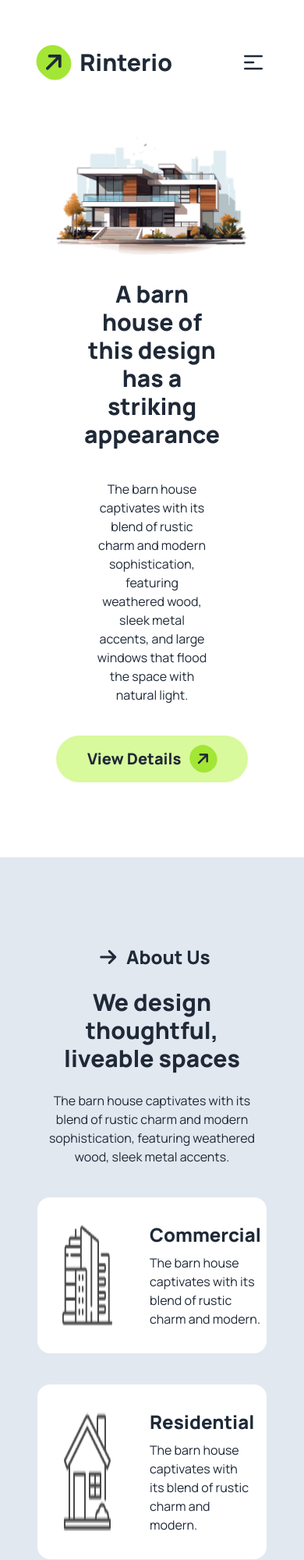
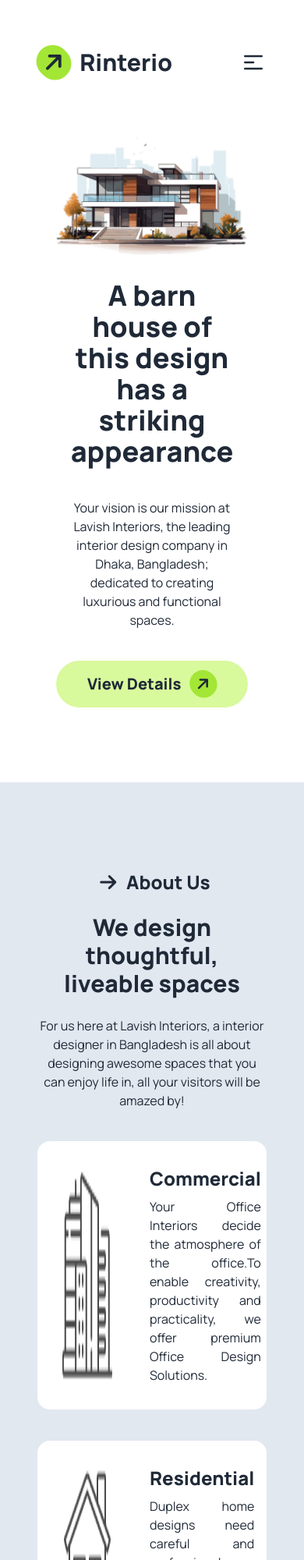
Before and after one commit to MdFoysal2024/Rinterio-Design, a plain HTML site: page index.html in a window 390 px wide. Shown: the top 2000 px of the page at 78% size. Drawn offline with nearby package versions, Linux system fonts and the light colour scheme.

Commit message:
Relevant text has been added to the project

```diff
--- a/index.html
+++ b/index.html
@@ -60,7 +60,6 @@
                     </div>
                 </div>
 
-
                 <div class="navbar-center text-center  mx-32 hidden lg:flex">
                     <ul class="menu menu-horizontal text-lg mr-8  px-">
                         <li><a class=" mr-2 font-bold">Home</a></li>
@@ -70,6 +69,7 @@
                         <li><a class=" mr-2 hover:font-extrabold">Contact Us</a></li>
                     </ul>
                 </div>
+
                 <div class="navbar-end hidden lg:flex gap-2">
 
                     <i class="fa-solid p-3 border-2 rounded-full fa-magnifying-glass mr-6 cursor-pointer"></i>
@@ -81,16 +81,17 @@
             </div>
         </nav>
 
+
         <!-- Banner Section Start Here -->
+
         <section class="mt-16 px-12">
             <div class=" flex flex-col items-center justify-center  space-y-8">
                 <img src="images/banner.png" alt="">
-                <h2 class="text-center font-black px-12 text-3xl lg:text-7xl">A barn house of this design has a striking
+                <h2 class="text-center font-black px-12 text-4xl lg:text-7xl">A barn house of this design has a striking
                     appearance</h2>
-                <p class=" text-center py-2 px-12 lg:px-64">The barn house captivates with its blend of rustic charm and
-                    modern
-                    sophistication, featuring weathered wood, sleek metal accents, and large windows that flood the
-                    space with natural light.</p>
+                <p class=" text-center py-2 px-4 lg:px-64">Your vision is our mission at Lavish Interiors, the leading
+                    interior design company in Dhaka, Bangladesh; dedicated to creating luxurious and functional spaces.
+                </p>
                 <button class=" py-3 font-black  text-xl px-6 w-full lg:w-[20%] rounded-full bg-lime-200 ">View Details
                     <i class="fa-solid ml-2 bg-lime-400  p-2 rounded-full -rotate-45 fa-arrow-right"></i></button>
             </div>
@@ -98,6 +99,7 @@
         </section>
 
     </header>
+
 
 
     <main class=" lg:px-0">
@@ -117,65 +119,72 @@
                                     class="fa-solid mx-2  rounded-full  fa-arrow-right"></i> About Us</a>
                             <h2 class=" text-3xl lg:text-5xl font-extrabold">We design thoughtful, <br> liveable spaces
                             </h2>
-                            <p class="lg:pr-24">The barn house captivates with its blend of rustic charm and
-                                modern sophistication, featuring weathered wood, sleek metal accents.</p>
+                            <p class="lg:pr-24">For us here at Lavish Interiors, a interior designer in Bangladesh is
+                                all about designing awesome spaces that you can enjoy life in, all your visitors will be
+                                amazed by!</p>
                         </div>
                         <div class="flex gap-12 bg-white p-8 w-full lg:w-[70%] rounded-2xl">
                             <img src="images/commercial.png" alt="">
                             <div>
                                 <h3 class="text-2xl font-extrabold pb-2">Commercial</h3>
-                                <p>The barn house captivates with its blend of rustic charm and modern.</p>
+                                <p class="text-justify">Your Office Interiors decide the atmosphere of the office.To
+                                    enable creativity, productivity and practicality, we offer premium Office Design
+                                    Solutions.</p>
                             </div>
                         </div>
                         <div class="flex gap-12 bg-white p-8 w-full lg:w-[70%] rounded-2xl">
                             <img src="images/residential.png" alt="">
                             <div>
                                 <h3 class="text-2xl font-extrabold pb-2">Residential</h3>
-                                <p>The barn house captivates with its blend of rustic charm and modern.</p>
+                                <p class="text-justify">Duplex home designs need careful and professional designing
+                                    solutions which we provide the best out there.</p>
                             </div>
                         </div>
                     </div>
                     <div class="lg:pt-16">
                         <img src="images/Rectangle.png" alt="">
                     </div>
-
-
                 </div>
             </section>
+
 
             <!-- Works Process Section Start Here -->
             <section class="container mx-auto my-24 pt-16 px-12">
                 <div class="text-center">
 
-
-                    <a class=" bg-white px-4 p-2  rounded-full text-xl"><i class="fa-solid pr-2   rounded-full  fa-arrow-right"></i>How
+                    <a class=" bg-white px-4 p-2  rounded-full text-xl"><i
+                            class="fa-solid pr-2   rounded-full  fa-arrow-right"></i>How
                         we works
                     </a>
 
                     <h3 class="text-3xl lg:text-5xl font-extrabold py-8">Our Works Process</h3>
-                    <p class="pb-8 px-">The barn house captivates with its blend of rustic charm and modern
-                        sophistication,
-                        featuring weathered <br> wood, sleek metal accents.</p>
+                    <p class="pb-8 px-4 lg:px-72">We are someone who understands that the goal is to cater to the modern
+                        traveler with a focus on comfort, functionality, and a sense of place that reflects the locale.
+                    </p>
                     <div class="grid grid-cols-1  lg:grid-cols-4 gap-8">
                         <div class="text-left space-y-4  bg-pink-300 rounded-2xl p-12">
                             <img src="images/concept.png" alt="">
                             <h3 class="text-2xl font-bold">Concept</h3>
-                            <p>The barn house captivates with its blend of rustic charm and modern.</p>
+                            <p class="text-justify">A professional designer from our team connects with you to
+                                understand your requirement.</p>
                         </div>
                         <div class="text-left space-y-4  bg-yellow-300 rounded-2xl p-12">
                             <img src="images/flow-chart.png" alt="">
                             <h3 class="text-2xl font-bold">Design Process</h3>
-                            <p>The barn house captivates with its blend of rustic charm and modern.</p>
+                            <p class="text-justify">Together, we will outline a customized interior design solution,
+                                establishing a clear budget.</p>
                         </div>
                         <div class="text-left space-y-4  bg-green-300 rounded-2xl p-12">
                             <img src="images/vision.png" alt="">
                             <h3 class="text-2xl font-bold">Supervision</h3>
-                            <p>The barn house captivates with its blend of rustic charm and modern.</p>
+                            <p class="text-justify">With the project parameters defined, our dedicated team will
+                                seamlessly execute the design plan. </p>
                         </div>
                         <div class="text-left space-y-4 bg-blue-300 rounded-2xl p-12">
                             <img src="images/budget-planning.png" alt="">
                             <h3 class="text-2xl font-bold">Budget Planning</h3>
-                            <p>The barn house captivates with its blend of rustic charm and modern.</p>
+                            <p class="text-justify">Project completion, we extend an invitation for a thorough
+                                inspection. Any desired modifications.</p>
                         </div>
                     </div>
                 </div>
@@ -192,8 +201,9 @@
             </a>
 
             <h3 class=" text-3xl lg:text-5xl font-extrabold py-8">Our Latest Portfolio</h3>
-            <p class="pb-8 px-">The barn house captivates with its blend of rustic charm and modern sophistication,
-                featuring weathered <br> wood, sleek metal accents.</p>
+            <p class="pb-8 px-4 lg:px-64">With Lavish Interiors, you become the part of an experience, gliding through a
+                refined collection of our exclusive Interior Design Projects, through a curated showcase of our
+                impeccable interior design projects crafted for our esteemed clientele in Bangladesh.</p>
 
 
 
@@ -203,8 +213,9 @@
                     <img class="w-full lg:w-[100%]" src="images/img1.png" alt="">
                     <div class="text-left space-y-2">
                         <h3 class="text-2xl font-bold">Commercial</h3>
-                        <p>The barn house captivates with its blend of rustic charm and modern. The barn house
-                            captivates with its blend of rustic charm and modern .</p>
+                        <p class="text-justify">Commercial interior design refers to the interior design and
+                            architecture performed in various types of spaces and commercial environments such as retail
+                            stores, offices, restaurants, etc.</p>
                         <button class=" py-2 font-extrabold  rounded-full  ">View Details <i
                                 class="fa-solid ml-2 bg-lime-400  p-2 rounded-full -rotate-45 fa-arrow-right"></i></button>
                     </div>
@@ -221,9 +232,9 @@
                     class="flex flex-col lg:flex-row items-center lg:col-span-2 border-2 border-gray-300 rounded-2xl p-6 gap-8 ">
                     <img class="w-full lg:w-[180%]" src="images/img4.png" alt="">
                     <div class="text-left space-y-2">
-                        <h3 class="text-2xl font-bold">Commercial</h3>
-                        <p>The barn house captivates with its blend of rustic charm and modern. The barn house
-                            captivates with its blend of rustic charm and modern .</p>
+                        <h3 class="text-2xl font-bold">Residential</h3>
+                        <p class="text-justify">Residential interior design is the art of creating aesthetic and
+                            functional living spaces. Design is the art of creating and functional living spaces.</p>
                         <button class=" py-2 font-extrabold  rounded-full  ">View Details <i
                                 class="fa-solid ml-2 bg-lime-400  p-2 rounded-full -rotate-45 fa-arrow-right"></i></button>
                     </div>
@@ -235,13 +246,13 @@
         </section>
 
 
+
         <!--  Team Section Start Here -->
 
         <section class="container mx-auto my-24 lg:my-44 text-center px-12">
             <h3 class=" text-3xl lg:text-5xl font-extrabold py-4">Our Expert Team</h3>
-            <p class="pb-8 px-">The barn house captivates with its blend of rustic charm and modern sophistication,
-                featuring weathered <br> wood, sleek metal accents.</p>
-
+            <p class="pb-8 px-4 lg:px-72">Unique Interior & Design. is a dynamic full-fledged interior design & fit-out
+                company/firm in Dhaka, Bangladesh established in the year 2015.</p>
 
             <div class="grid grid-cols-1 lg:grid-cols-4 gap-8">
                 <div class="text-left bg-slate-200 p-8 ">
@@ -291,9 +302,9 @@
             </div>
         </section>
 
+        <!--  Discuss Section Start Here -->
 
-        <!--  Discuss Section Start Here -->
-        <section class=" bg-cover px-12 bg-no-repeat bg-[url('images/bg.jpg')]">
+        <section class=" bg-cover  bg-no-repeat bg-[url('images/bg.jpg')]">
             <div class="container mx-auto py-32 px-12 ">
                 <div class="text-center">
 
@@ -302,9 +313,9 @@
                     </a>
 
                     <h3 class=" text-3xl lg:text-5xl font-extrabold py-6">Let’s Discuss Next Project</h3>
-                    <p class="pb-8 px-">The barn house captivates with its blend of rustic charm and modern
-                        sophistication,
-                        featuring weathered <br> wood, sleek metal accents.</p>
+                    <p class="pb-8 px-4 lg:px-72">In addition to online interior design services, readers can subscribe
+                        to have the latest interior design trends, tips, and tricks delivered directly to their inbox.
+                    </p>
                 </div>
                 <div>
                     <form class="grid grid-cols-1 lg:grid-cols-2 gap-8">
@@ -325,15 +336,17 @@
 
     </main>
 
-      <!--  Footer Section Start Here -->
+
+    <!--  Footer Section Start Here -->
+
     <footer class=" bg-[#1C1C1C]">
         <div class="container mx-auto px-16 text-center py-32 space-y-6">
             <a class="btn btn-ghost text-white font-extrabold text-3xl"><i
                     class="fa-solid ml-2 bg-lime-400  p-2 rounded-full -rotate-45 fa-arrow-right"></i>Rinterio</a>
 
-            <p class="py-4 text-gray-500">The barn house captivates with its blend of rustic charm and modern
-                sophistication,
-                featuring weathered <br> wood, sleek metal accents.</p>
+            <p class="py-4 px-4 lg:px-32 text-gray-500">Lavish Interiors is the intricate fusion of floor plan
+                harmonies, exquisite decor styles, luminous lighting concepts, and more (all of this in a nutshell &
+                more), providing a window into our upscaled, all-encompassing design philosophy.</p>
 
             <div class=" text-white pb-8">
                 <ul class="flex flex-col gap-8 lg:flex-row justify-center lg:gap-x-32">
@@ -348,7 +361,6 @@
                     class="fa-solid ml-2 text-white bg-[#1C1C1C]  p-2 rounded-full -rotate-45 fa-arrow-right"></i></button>
         </div>
 
-
     </footer>
 </body>
 
--- a/tailwind.config.js
+++ b/tailwind.config.js
@@ -4,5 +4,5 @@ module.exports = {
     theme: {
       extend: {},
     },
-    plugins: []
+    plugins: [],
   }
```
